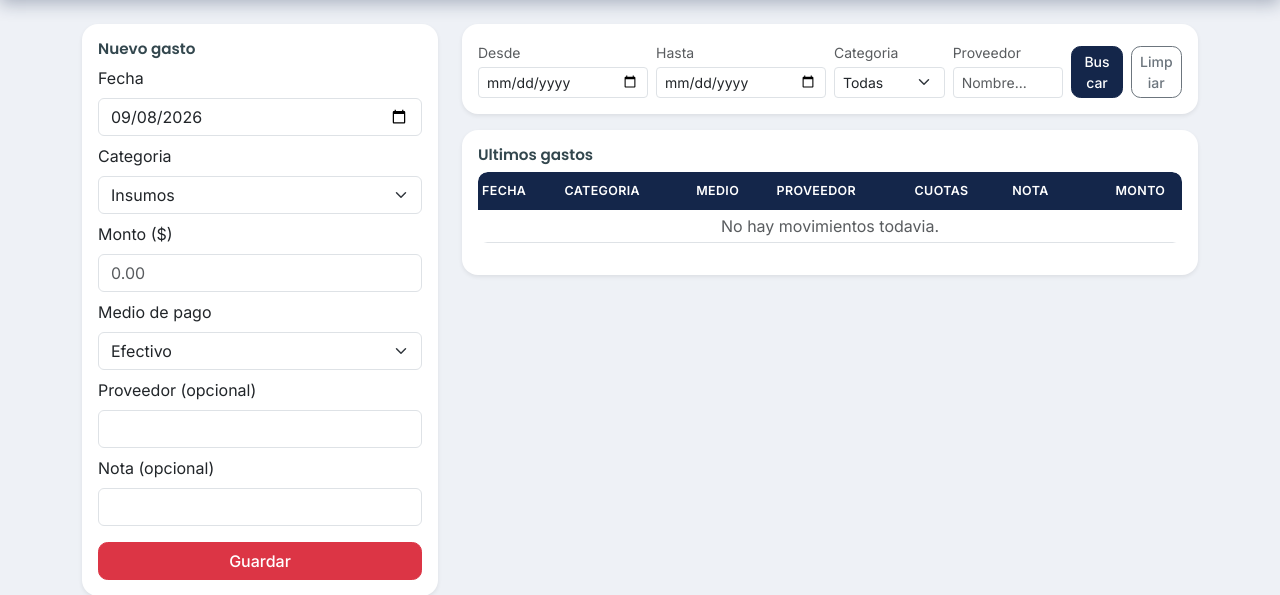
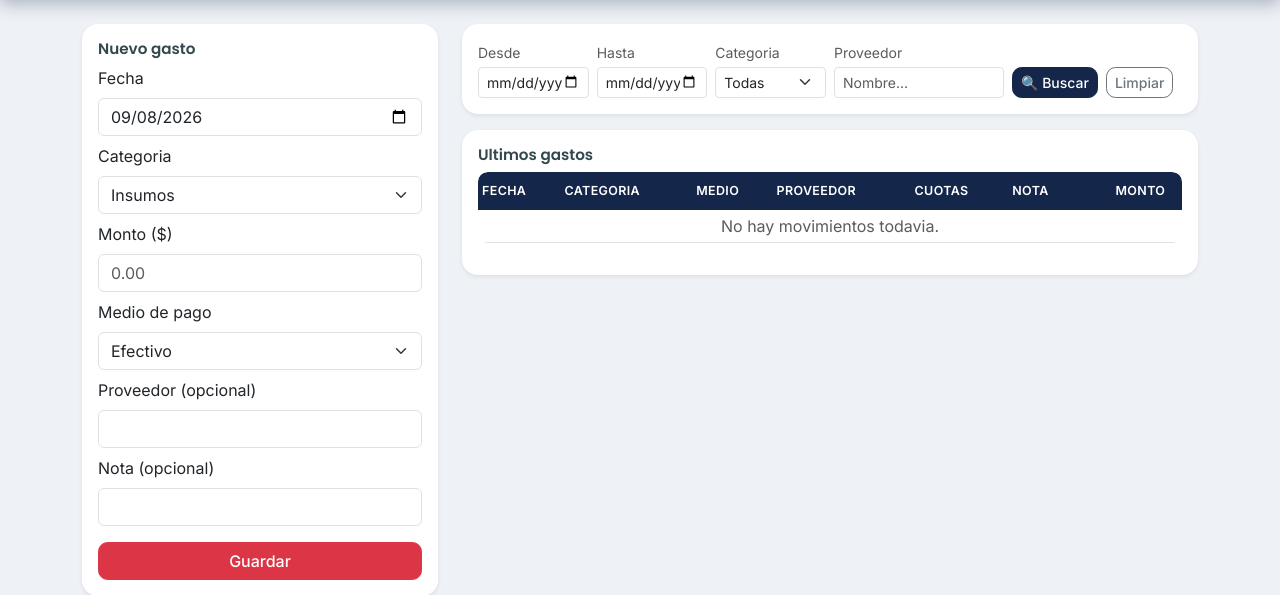
Before and after one commit to FacuG1294/lavanderia-contable, a Flask app: page /gastos in a window 1280 px wide. Shown: the part 66-661 px from the top of the page. Run offline with Flask 3, Linux system fonts and the light colour scheme; the visitor is signed in with stand-in values (Sample User, id 1); data that the repository does not hold is empty; parts of the project's set-up code (start-up, migrations or seed data) failed here and were passed over; some libraries are stand-ins or nearby versions.

Commit message:
Add files via upload

```diff
--- a/templates/movimientos.html
+++ b/templates/movimientos.html
@@ -108,11 +108,11 @@
     <div class="card shadow-sm mb-3">
       <div class="card-body">
         <form method="get" action="{{ url_for('ingresos' if tipo == 'ingreso' else 'gastos') }}" class="row g-2 align-items-end">
-          <div class="col-6 col-md-3">
+          <div class="col-6 col-md-2">
             <label class="form-label small text-muted mb-1">Desde</label>
             <input type="date" name="desde" class="form-control form-control-sm" value="{{ filtros.desde }}">
           </div>
-          <div class="col-6 col-md-3">
+          <div class="col-6 col-md-2">
             <label class="form-label small text-muted mb-1">Hasta</label>
             <input type="date" name="hasta" class="form-control form-control-sm" value="{{ filtros.hasta }}">
           </div>
@@ -125,15 +125,13 @@
               {% endfor %}
             </select>
           </div>
-          <div class="col-6 col-md-2">
+          <div class="col-6 col-md-3">
             <label class="form-label small text-muted mb-1">{{ 'Cliente' if tipo == 'ingreso' else 'Proveedor' }}</label>
             <input type="text" name="contraparte" class="form-control form-control-sm" placeholder="Nombre..." value="{{ filtros.contraparte }}">
           </div>
-          <div class="col-6 col-md-1">
-            <button type="submit" class="btn btn-sm btn-dark w-100">Buscar</button>
-          </div>
-          <div class="col-6 col-md-1">
-            <a href="{{ url_for('ingresos' if tipo == 'ingreso' else 'gastos') }}" class="btn btn-sm btn-outline-secondary w-100">Limpiar</a>
+          <div class="col-12 col-md-2 d-flex gap-2">
+            <button type="submit" class="btn btn-sm btn-dark flex-grow-1 text-nowrap" title="Buscar">🔍 Buscar</button>
+            <a href="{{ url_for('ingresos' if tipo == 'ingreso' else 'gastos') }}" class="btn btn-sm btn-outline-secondary flex-grow-1 text-nowrap" title="Limpiar filtros">Limpiar</a>
           </div>
         </form>
       </div>
```
